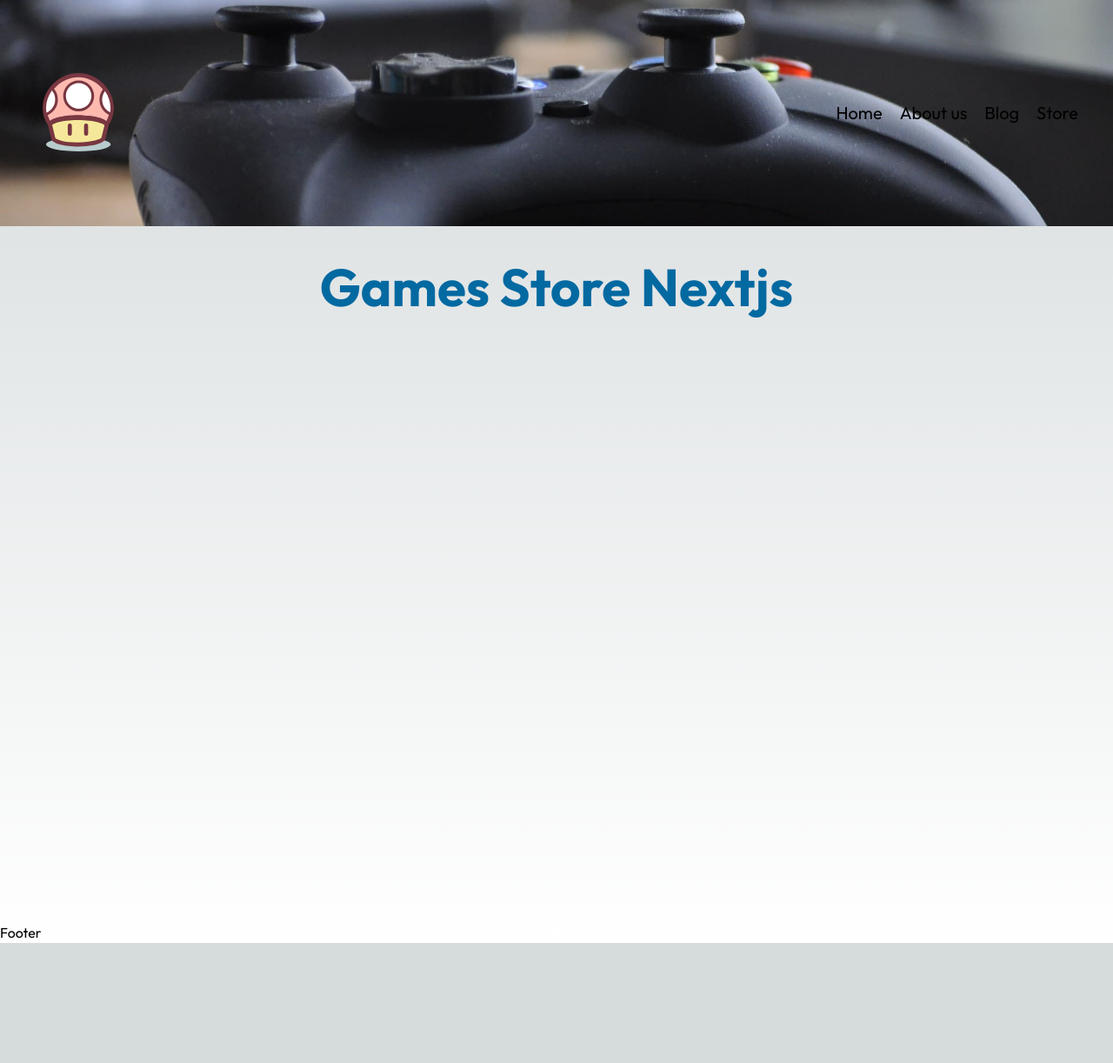
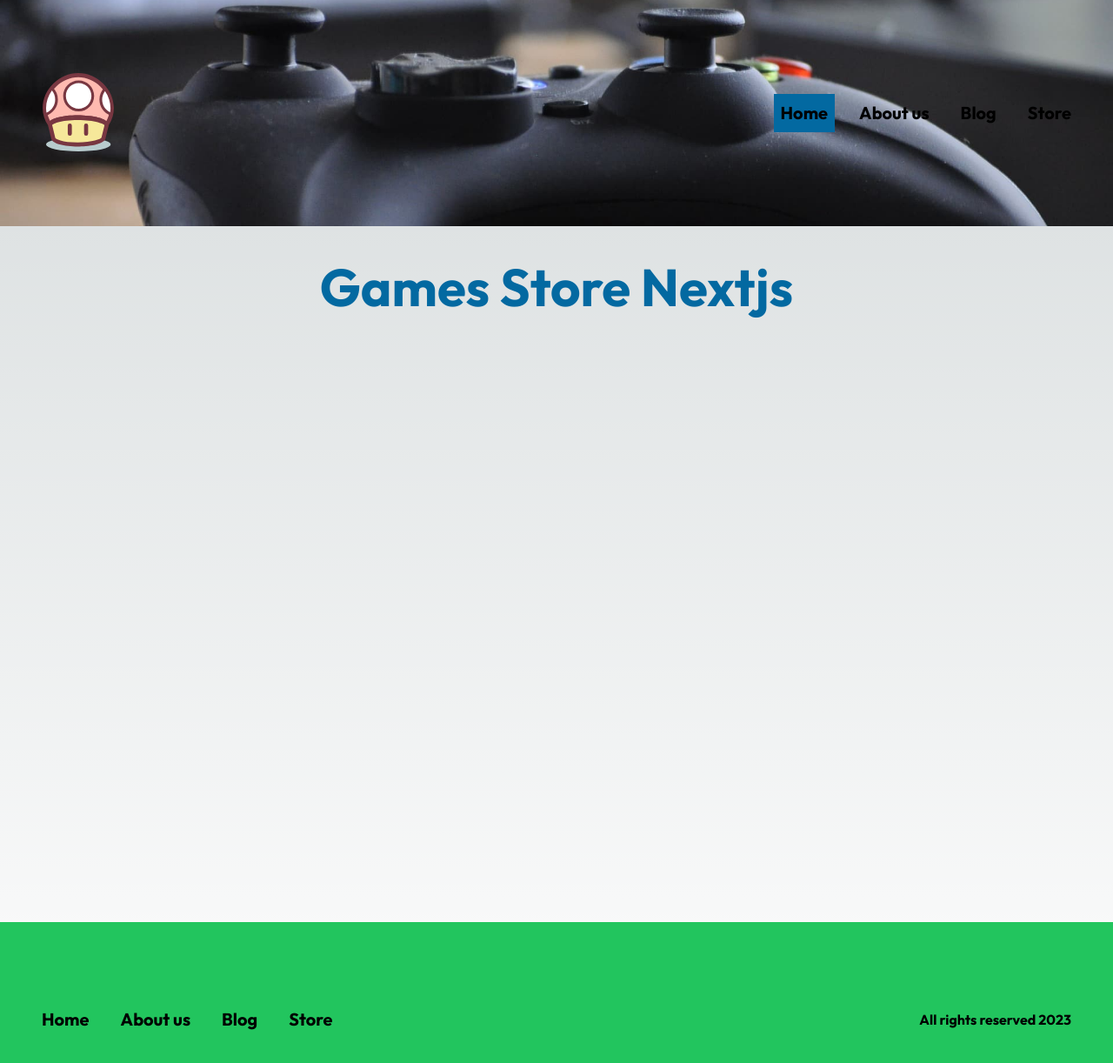
Before and after one commit to alfonsoj-entwickler/games-store-next, a Next.js app: page / in a window 1280 px wide. Shown: the top 1222 px of the page at 87% size. Before the commit the page ends 1084 px from the top, so only its background shows below. Built offline with nearby package versions, Linux system fonts and the light colour scheme.

Commit message:
[TASK] create new main components

```diff
--- a/src/components/footer.tsx
+++ b/src/components/footer.tsx
@@ -1,7 +1,24 @@
+import Link from "next/link"
 export default function Footer() {
-    return(
-        <footer>
-            <h1>Footer</h1>
-        </footer>
-    )
+  return (
+    <footer className="py-20 px-10 bg-green-500">
+      <div className="flex max-w-7xl mx-auto flex-col lg:flex-row lg:justify-between lg:items-center">
+        <nav className="flex gap-5 text-xl ">
+          <Link href="/" className={`p-2 transition-all hover:bg-sky-700 font-semibold`}>
+            Home
+          </Link>
+          <Link href="/we" className={`p-2 transition-all hover:bg-sky-700 font-semibold`}>
+            About us
+          </Link>
+          <Link href="/blog" className={`p-2 transition-all hover:bg-sky-700 font-semibold`}>
+            Blog
+          </Link>
+          <Link href="/store" className={`p-2 transition-all hover:bg-sky-700 font-semibold`}>
+            Store
+          </Link>
+        </nav>
+        <p className="px-2 my-5 font-semibold text-l">All rights reserved {new Date().getFullYear()}</p>
+      </div>
+    </footer>
+  );
 }
--- a/src/components/header.tsx
+++ b/src/components/header.tsx
@@ -1,29 +1,38 @@
+"use client";
 import Image from "next/image"
 import Link from "next/link"
+import { usePathname } from "next/navigation"
 
-export default function Header(){
-    return(
+export default function Header() {
+  const pathname = usePathname();
+
+  return (
     <header className="py-20 px-10 bg-center bg-cover bg-[url('/images/header_img.jpg')]">
-            <div className="flex justify-between items-center">
+      <div className="max-w-7xl mx-auto flex justify-between items-center">
         <Link href="/">
           <Image src="/logos/logo.svg" alt="logo" width={100} height={40} />
         </Link>
         <nav className="flex gap-5 text-xl">
-                    <Link href="/">
+          <Link href="/" className={`p-2 font-semibold transition-all hover:bg-sky-700 ${pathname === "/" && "bg-sky-700"}`}>
             Home
           </Link>
-                    <Link href="/we">
+          <Link href="/we" className={`p-2 font-semibold transition-all hover:bg-sky-700 ${pathname === "/we" && "bg-sky-700"}`}>
             About us
           </Link>
-                    <Link href="/blog">
+          <Link
+            href="/blog"
+            className={`p-2 font-semibold transition-all hover:bg-sky-700 ${pathname === "/blog" && "bg-sky-700"}`}
+          >
             Blog
           </Link>
-                    <Link href="/store">
+          <Link
+            href="/store"
+            className={`p-2 font-semibold transition-all hover:bg-sky-700 ${pathname === "/store" && "bg-sky-700"}`}
+          >
             Store
           </Link>
         </nav>
       </div>
-
     </header>
-    )
+  );
 }
--- /dev/null
+++ b/src/components/listGame.tsx
@@ -0,0 +1,38 @@
+export default function ListGame() {
+  return (
+    <div className="flex gap-4">
+      <div className="flex flex-col">
+        <h2 className="">Headline</h2>
+        <p className="">Text</p>
+        <a href="/" className="">
+          Button
+        </a>
+        <img src="" alt="alt image" />
+      </div>
+      <div className="flex flex-col">
+        <h2 className="">Headline</h2>
+        <p className="">Text</p>
+        <a href="/" className="">
+          Button
+        </a>
+        <img src="" alt="alt image" />
+      </div>
+      <div className="flex flex-col">
+        <h2 className="">Headline</h2>
+        <p className="">Text</p>
+        <a href="/" className="">
+          Button
+        </a>
+        <img src="" alt="alt image" />
+      </div>
+      <div className="flex flex-col">
+        <h2 className="">Headline</h2>
+        <p className="">Text</p>
+        <a href="/" className="">
+          Button
+        </a>
+        <img src="" alt="alt image" />
+      </div>
+    </div>
+  );
+}
```
Lines whose indentation alone changed are shown as unchanged.
